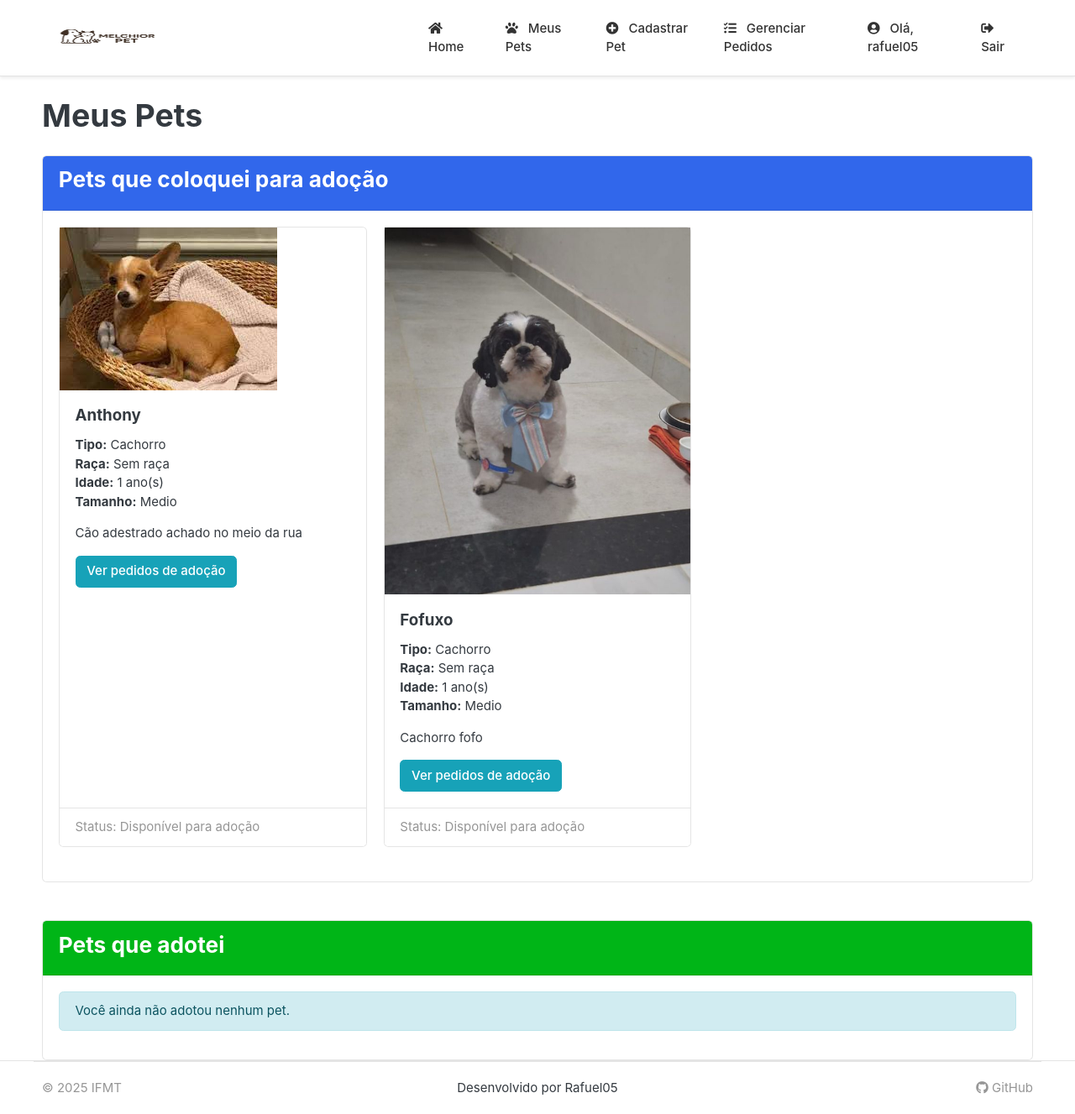
After one commit to Rafuel05/melchior-pet, a Django app: page /meus-pets/ in a window 1280 px wide. The commit adds this page. Shown: the whole page at 84% size. Run offline with Django 5.2, Linux system fonts and the light colour scheme; a user stored in the database is signed in; data comes from the database, SQL or seed files in the repository; both versions use the stored data as it was after the commit; some libraries are stand-ins or nearby versions; some web fonts are replaced.

Commit message:
tela meus pets, e melhoria na navegação entre telas

```diff
--- /dev/null
+++ b/pet/templates/pet/meus_pets.html
@@ -0,0 +1,106 @@
+{% extends 'base.html' %}
+
+{% block content %}
+<div class="container mt-4">
+    <h1 class="mb-4">Meus Pets</h1>
+
+    {% if messages %}
+    <div class="messages mb-4">
+        {% for message in messages %}
+        <div class="alert alert-{{ message.tags }}">
+            {{ message }}
+        </div>
+        {% endfor %}
+    </div>
+    {% endif %}
+
+    <div class="row mb-5">
+        <div class="col-12">
+            <div class="card">
+                <div class="card-header bg-primary text-white">
+                    <h3>Pets que coloquei para adoção</h3>
+                </div>
+                <div class="card-body">
+                    {% if pets_para_adocao %}
+                    <div class="row">
+                        {% for pet in pets_para_adocao %}
+                        <div class="col-md-4 mb-4">
+                            <div class="card h-100">
+                                <div class="card-img-top">
+                                    {% if pet.imagens %}
+                                    <img src="{{ pet.imagens.url }}" class="img-fluid" alt="{{ pet.pet_nome }}">
+                                    {% endif %}
+                                </div>
+                                <div class="card-body">
+                                    <h5 class="card-title">{{ pet.pet_nome }}</h5>
+                                    <p class="card-text">
+                                        <strong>Tipo:</strong> {{ pet.animal }}<br>
+                                        <strong>Raça:</strong> {{ pet.raca }}<br>
+                                        <strong>Idade:</strong> {{ pet.idade }} ano(s)<br>
+                                        <strong>Tamanho:</strong> {{ pet.tamanho }}
+                                    </p>
+                                    <p class="card-text">{{ pet.descricao|truncatewords:20 }}</p>
+                                    <a href="{% url 'pet:gerenciar_pedidos' %}" class="btn btn-info">Ver pedidos de adoção</a>
+                                </div>
+                                <div class="card-footer text-muted">
+                                    Status: Disponível para adoção
+                                </div>
+                            </div>
+                        </div>
+                        {% endfor %}
+                    </div>
+                    {% else %}
+                    <div class="alert alert-info">
+                        Você ainda não colocou nenhum pet para adoção.
+                    </div>
+                    {% endif %}
+                </div>
+            </div>
+        </div>
+    </div>
+
+    <div class="row">
+        <div class="col-12">
+            <div class="card">
+                <div class="card-header bg-success text-white">
+                    <h3>Pets que adotei</h3>
+                </div>
+                <div class="card-body">
+                    {% if pets_adotados %}
+                    <div class="row">
+                        {% for pet in pets_adotados %}
+                        <div class="col-md-4 mb-4">
+                            <div class="card h-100">
+                                <div class="card-img-top">
+                                    {% if pet.imagens %}
+                                    <img src="{{ pet.imagens.url }}" class="img-fluid" alt="{{ pet.pet_nome }}">
+                                    {% endif %}
+                                </div>
+                                <div class="card-body">
+                                    <h5 class="card-title">{{ pet.pet_nome }}</h5>
+                                    <p class="card-text">
+                                        <strong>Tipo:</strong> {{ pet.animal }}<br>
+                                        <strong>Raça:</strong> {{ pet.raca }}<br>
+                                        <strong>Idade:</strong> {{ pet.idade }} ano(s)<br>
+                                        <strong>Tamanho:</strong> {{ pet.tamanho }}
+                                    </p>
+                                    <p class="card-text">{{ pet.descricao|truncatewords:20 }}</p>
+                                </div>
+                                <div class="card-footer text-muted">
+                                    Status: Adotado por você
+                                </div>
+                            </div>
+                        </div>
+                        {% endfor %}
+                    </div>
+                    {% else %}
+                    <div class="alert alert-info">
+                        Você ainda não adotou nenhum pet.
+                    </div>
+                    {% endif %}
+                </div>
+            </div>
+        </div>
+    </div>
+</div>
+{% endblock %}
--- a/pet/urls.py
+++ b/pet/urls.py
@@ -9,4 +9,5 @@ urlpatterns = [
     path('adocao/<int:pet_id>/', views.solicitar_adocao, name='solicitar_adocao'),
     path('pedidos/', views.gerenciar_pedidos, name='gerenciar_pedidos'),
     path('pedidos/<int:pedido_id>/processar/', views.processar_pedido, name='processar_pedido'),
+    path('meus-pets/', views.meus_pets, name='meus_pets'),
 ]
--- a/pet/views.py
+++ b/pet/views.py
@@ -108,3 +108,17 @@ def processar_pedido(request, pedido_id):
         return redirect('pet:gerenciar_pedidos')
 
     return redirect('pet:gerenciar_pedidos')
+
+
+@login_required
+def meus_pets(request):
+    # Pets que o usuário colocou para adoção (criados por ele e ainda não adotados)
+    pets_para_adocao = Pet.objects.filter(usuario=request.user, foi_adotado=False)
+
+    # Pets que o usuário adotou (criados por outros e marcados como adotados)
+    pets_adotados = Pet.objects.filter(usuario=request.user, foi_adotado=True)
+
+    return render(request, 'pet/meus_pets.html', {
+        'pets_para_adocao': pets_para_adocao,
+        'pets_adotados': pets_adotados
+    })
--- a/templates/base.html
+++ b/templates/base.html
@@ -29,6 +29,8 @@
 <!-- custom javascript -->
 <script src="{% static 'js/script.js' %}" type="text/javascript"></script>
 
+<link rel="stylesheet" href="{% static 'css/navbar_styles.css' %}">
+
 <script type="text/javascript">
 /// some script
 
--- a/templates/includes/footer.html
+++ b/templates/includes/footer.html
@@ -3,18 +3,16 @@
 <footer class="section-footer border-top">
     <div class="container">
         <section class="footer-bottom border-top row">
-			<div class="col-md-2">
-				<p class="text-muted"> &copy 2019 Company name </p>
+            <div class="col-md-4">
+                <p class="text-muted"> &copy; 2025 IFMT </p>
             </div>
-			<div class="col-md-8 text-md-center">
-				<span  class="px-2">info@pixsellz.io</span>
-				<span  class="px-2">+879-332-9375</span>
-				<span  class="px-2">Street name 123, Avanue abc</span>
+            <div class="col-md-4 text-md-center">
+                <span class="px-2">Desenvolvido por Rafuel05</span>
             </div>
-			<div class="col-md-2 text-md-right text-muted">
-				<i class="fab fa-lg fa-cc-visa"></i>
-				<i class="fab fa-lg fa-cc-paypal"></i>
-				<i class="fab fa-lg fa-cc-mastercard"></i>
+            <div class="col-md-4 text-md-right">
+                <a href="https://github.com/Rafuel05" class="text-muted" style="text-decoration: none;">
+                    <i class="fab fa-github"></i> GitHub
+                </a>
             </div>
         </section>
     </div><!-- //container -->
--- a/templates/includes/navbar.html
+++ b/templates/includes/navbar.html
@@ -1,60 +1,72 @@
 {% load static %}
 <header class="section-header">
-
-<section class="header-main border-bottom">
+    <section class="header-main border-bottom" style="background-color: #fff; box-shadow: 0 2px 4px rgba(0,0,0,.08); padding: 1rem 0;">
         <div class="container">
             <div class="row align-items-center">
+                <!-- Logo -->
                 <div class="col-lg-2 col-md-3 col-6">
-		<a href="./" class="brand-wrap">
+                    <a href="{% url 'pet:home' %}" class="brand-wrap">
                         <img class="logo" src="{% static './images/logo-horizontal.png' %}" style="width: 150px; height: 120px;">
-		</a> <!-- brand-wrap.// -->
+                    </a>
                 </div>
-	<div class="col-lg col-sm col-md col-6 flex-grow-0">
-		<div class="category-wrap dropdown d-inline-block float-right">
-			<button type="button" class="btn btn-primary dropdown-toggle" data-toggle="dropdown">
-				<i class="fa fa-bars"></i> All category
+
+                <!-- Navigation Links -->
+                <div class="col-lg-10 col-md-9 col-6">
+                    <nav class="navbar navbar-expand-lg navbar-light p-0">
+                        <button class="navbar-toggler ms-auto" type="button" data-bs-toggle="collapse" data-bs-target="#navbarMain" aria-controls="navbarMain" aria-expanded="false" aria-label="Toggle navigation" style="margin-left: auto;">
+                            <span class="navbar-toggler-icon"></span>
                         </button>
-			<div class="dropdown-menu">
-				<a class="dropdown-item" href="#">Machinery / Mechanical Parts / Tools </a>
-				<a class="dropdown-item" href="#">Consumer Electronics / Home Appliances </a>
-				<a class="dropdown-item" href="#">Auto / Transportation</a>
-				<a class="dropdown-item" href="#">Apparel / Textiles / Timepieces </a>
-				<a class="dropdown-item" href="#">Home & Garden / Construction / Lights </a>
-				<a class="dropdown-item" href="#">Beauty & Personal Care / Health </a>
+
+                        <div class="collapse navbar-collapse" id="navbarMain">
+                            <ul class="navbar-nav ms-auto" style="margin-left: auto !important;">
+                                <li class="nav-item">
+                                    <a class="nav-link" href="{% url 'pet:home' %}" style="padding: 0.5rem 1rem; font-weight: 500; color: #333;">
+                                        <i class="fas fa-home" style="margin-right: 8px;"></i> Home
+                                    </a>
+                                </li>
+                                {% if user.is_authenticated %}
+                                    <li class="nav-item">
+                                        <a class="nav-link" href="{% url 'pet:meus_pets' %}" style="padding: 0.5rem 1rem; font-weight: 500; color: #333;">
+                                            <i class="fas fa-paw" style="margin-right: 8px;"></i> Meus Pets
+                                        </a>
+                                    </li>
+                                    <li class="nav-item">
+                                        <a class="nav-link" href="{% url 'pet:cadastrar_pet' %}" style="padding: 0.5rem 1rem; font-weight: 500; color: #333;">
+                                            <i class="fas fa-plus-circle" style="margin-right: 8px;"></i> Cadastrar Pet
+                                        </a>
+                                    </li>
+                                    <li class="nav-item">
+                                        <a class="nav-link" href="{% url 'pet:gerenciar_pedidos' %}" style="padding: 0.5rem 1rem; font-weight: 500; color: #333;">
+                                            <i class="fas fa-tasks" style="margin-right: 8px;"></i> Gerenciar Pedidos
+                                        </a>
+                                    </li>
+                                    <li class="nav-item">
+                                        <a class="nav-link" style="padding: 0.5rem 1rem; font-weight: 500; color: #333;">
+                                            <i class="fas fa-user-circle" style="margin-right: 8px;"></i> Olá, {{ user.username }}
+                                        </a>
+                                    </li>
+                                    <li class="nav-item">
+                                        <a class="nav-link" href="{% url 'users:logout' %}" style="padding: 0.5rem 1rem; font-weight: 500; color: #333;">
+                                            <i class="fas fa-sign-out-alt" style="margin-right: 8px;"></i> Sair
+                                        </a>
+                                    </li>
+                                {% else %}
+                                    <li class="nav-item">
+                                        <a class="nav-link" href="{% url 'users:login' %}" style="padding: 0.5rem 1rem; font-weight: 500; color: #333;">
+                                            <i class="fas fa-sign-in-alt" style="margin-right: 8px;"></i> Login
+                                        </a>
+                                    </li>
+                                    <li class="nav-item">
+                                        <a class="nav-link" href="{% url 'users:register' %}" style="padding: 0.5rem 1rem; font-weight: 500; color: #333;">
+                                            <i class="fas fa-user-plus" style="margin-right: 8px;"></i> Cadastrar
+                                        </a>
+                                    </li>
+                                {% endif %}
+                            </ul>
                         </div>
-		</div>  <!-- category-wrap.// -->
-	</div> <!-- col.// -->
-	<div class="col-lg  col-md-6 col-sm-12 col">
-		<form action="#" class="search">
-			<div class="input-group w-100">
-			    <input type="text" class="form-control" style="width:50%;" placeholder="Search">
-
-			    <div class="input-group-append">
-			      <button class="btn btn-primary" type="submit">
-			        <i class="fa fa-search"></i>
-			      </button>
+                    </nav>
                 </div>
             </div>
-		</form> <!-- search-wrap .end// -->
-	</div> <!-- col.// -->
-	<div class="col-lg-3 col-sm-6 col-8 order-2 order-lg-3">
-				<div class="d-flex justify-content-end mb-3 mb-lg-0">
-					{% if user.is_authenticated %}
-						<a class="nav-item nav-link" href="{% url 'pet:cadastrar_pet' %}">Cadastrar Pet</a>
-						<a class="nav-item nav-link" href="{% url 'pet:gerenciar_pedidos' %}">Gerenciar Pedidos</a>
-						<span class="nav-item nav-link">Olá, {{ user.username }}</span>
-						<a class="nav-item nav-link" href="{% url 'users:logout' %}">Sair</a>
-					{% else %}
-						<a class="nav-item nav-link" href="{% url 'users:login' %}">Login</a>
-						<a class="nav-item nav-link" href="{% url 'users:register' %}">Cadastrar</a>
-					{% endif %}
-				</div> <!-- widgets-wrap.// -->
-			</div> <!-- col.// -->
-</div> <!-- row.// -->
-	</div> <!-- container.// -->
-</section> <!-- header-main .// -->
-
-
-
-
-</header> <!-- section-header.// -->
+        </div>
+    </section>
+</header>
```
Also changed, not shown: melchior_pet/static/css/navbar_style.css (added, +43 -0 lines), static/css/navbar_style.css (added, +43 -0 lines), db.sqlite3, media/fotos/animais/caramelo_filhote.webp (added). Lines whose indentation alone changed are shown as unchanged.
